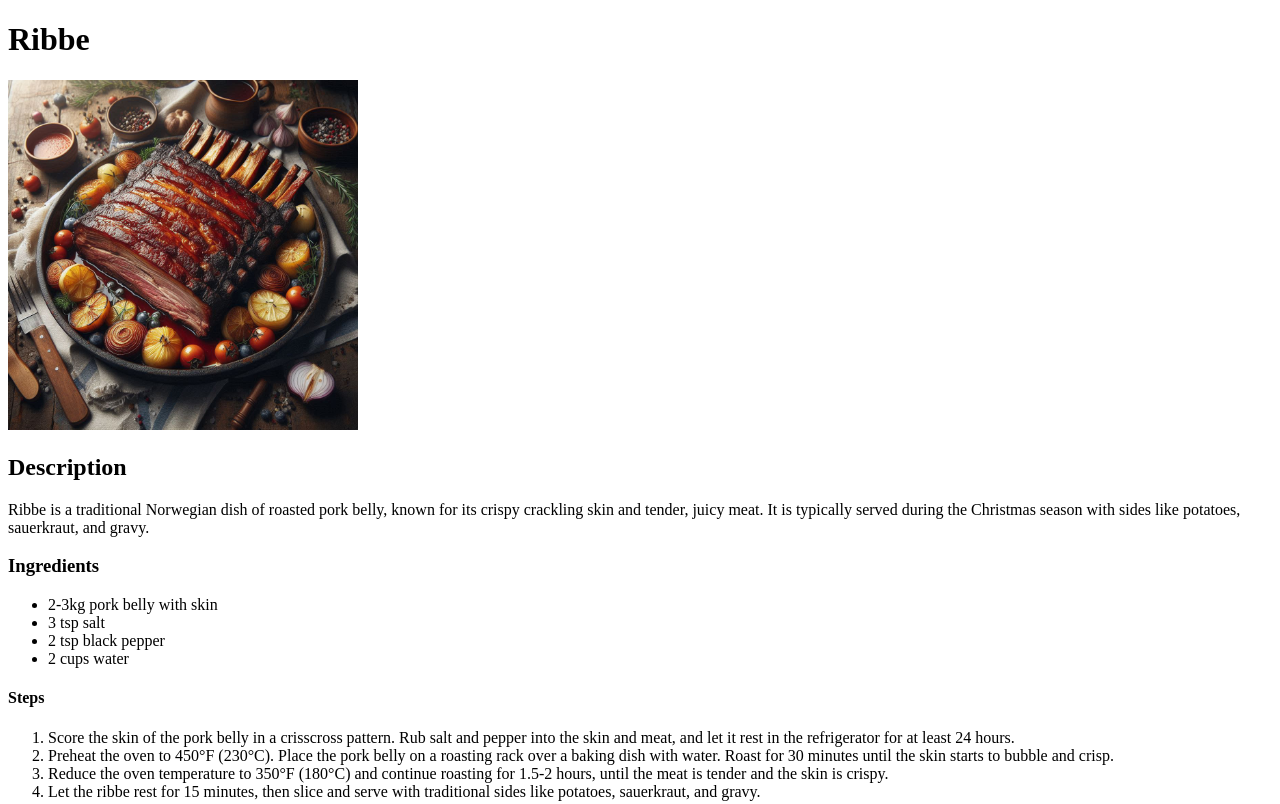
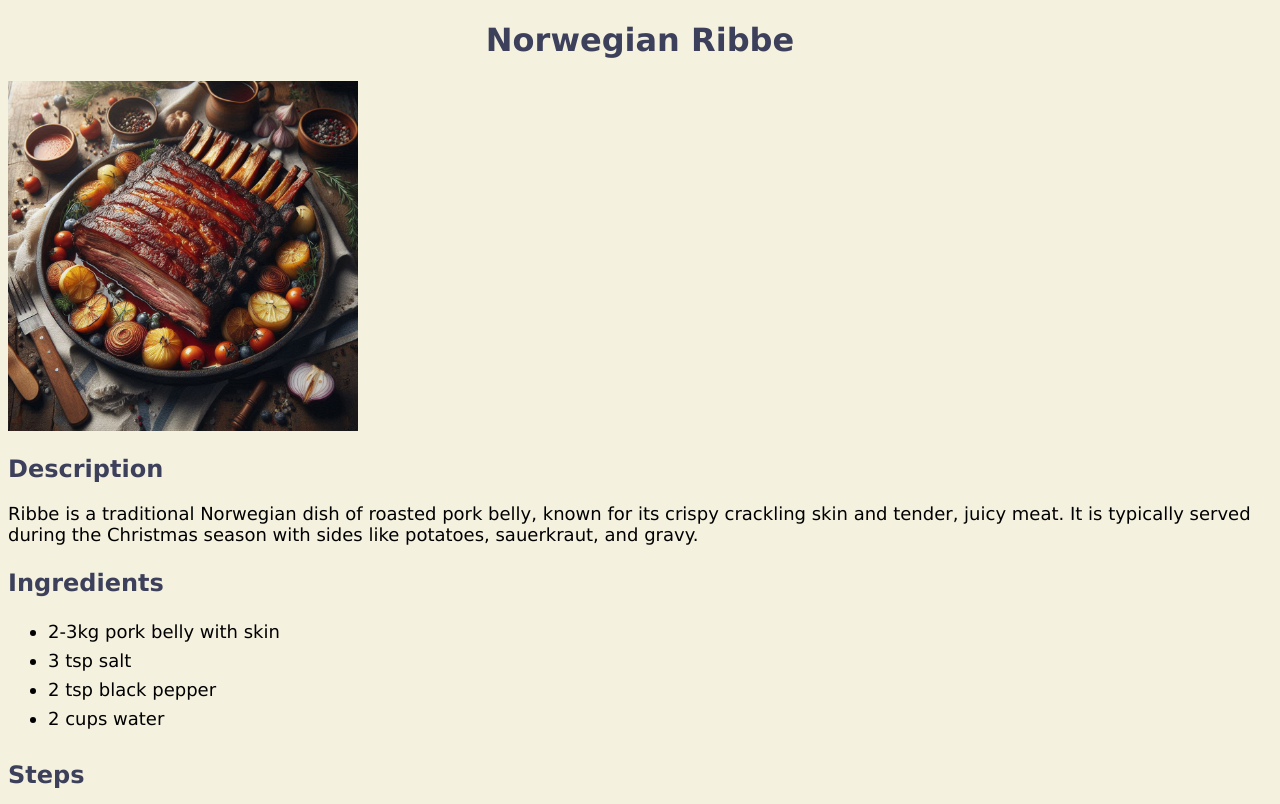
Before and after one commit to detrett/odin-recipes, a plain HTML site: page recipes/ribbe.html in a window 1280 px wide. Shown: the top 804 px of the page. Drawn offline with Linux system fonts and the light colour scheme.

Commit message:
feat: Add css styling to all pages

```diff
--- a/recipes/ribbe.html
+++ b/recipes/ribbe.html
@@ -5,10 +5,11 @@
     <meta charset="UTF-8">
     <meta name="viewport" content="width=device-width, initial-scale=1.0">
     <title>Ribbe | Project 1</title>
+    <link rel="stylesheet" href="../styles.css">
 </head>
 
 <body>
-    <h1>Ribbe</h1>
+    <h1 class="heading">Norwegian Ribbe</h1>
 
     <img src="../images/ribbe.jpeg" alt="AI generated image of traditional ribbe" width="350">
 
@@ -18,7 +19,7 @@
     </p>
 
     <h3>Ingredients</h3>
-    <ul>
+    <ul class="stylized-list">
         <li>2-3kg pork belly with skin</li>
         <li>3 tsp salt</li>
         <li>2 tsp black pepper</li>
@@ -26,7 +27,7 @@
     </ul>
 
     <h4>Steps</h4>
-    <ol>
+    <ol class="stylized-list">
         <li>Score the skin of the pork belly in a crisscross pattern. Rub salt and pepper into the skin and meat, and let it rest in the refrigerator for at least 24 hours.</li>
         <li>Preheat the oven to 450°F (230°C). Place the pork belly on a roasting rack over a baking dish with water. Roast for 30 minutes until the skin starts to bubble and crisp.</li>
         <li>Reduce the oven temperature to 350°F (180°C) and continue roasting for 1.5-2 hours, until the meat is tender and the skin is crispy.</li>
--- /dev/null
+++ b/styles.css
@@ -0,0 +1,22 @@
+* {
+    background-color: #F4F1DE;
+    font-family: Verdana, Geneva, Tahoma, sans-serif;
+    font-size: 18px;
+}
+
+.heading{
+    font-size: 32px;
+    text-align: center;
+}
+
+.stylized-list li{
+    margin-top: 8px;
+}
+
+h1, h2, h3, h4   {
+    color: #3D405B;
+}
+
+h2, h3, h4 {
+    font-size: 24px;
+}
```
Also changed, not shown: index.html (+5 -4 lines), recipes/lasagna.html (+4 -3 lines), recipes/spanish-omelette.html (+4 -3 lines).
